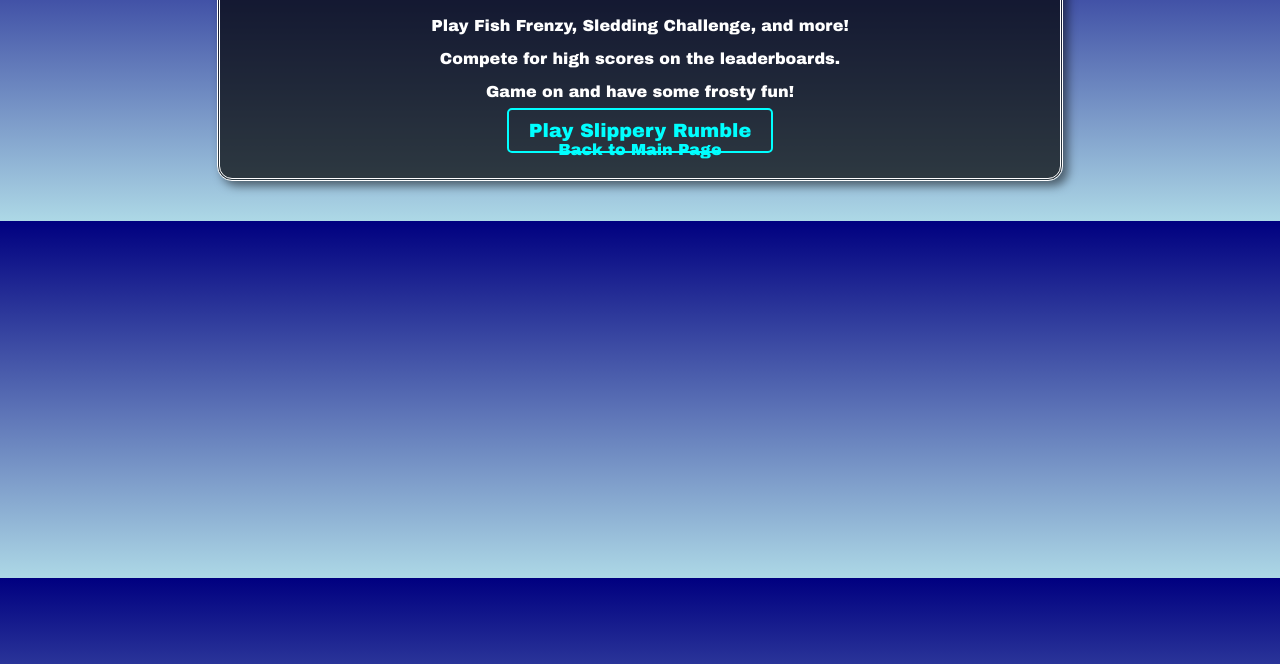
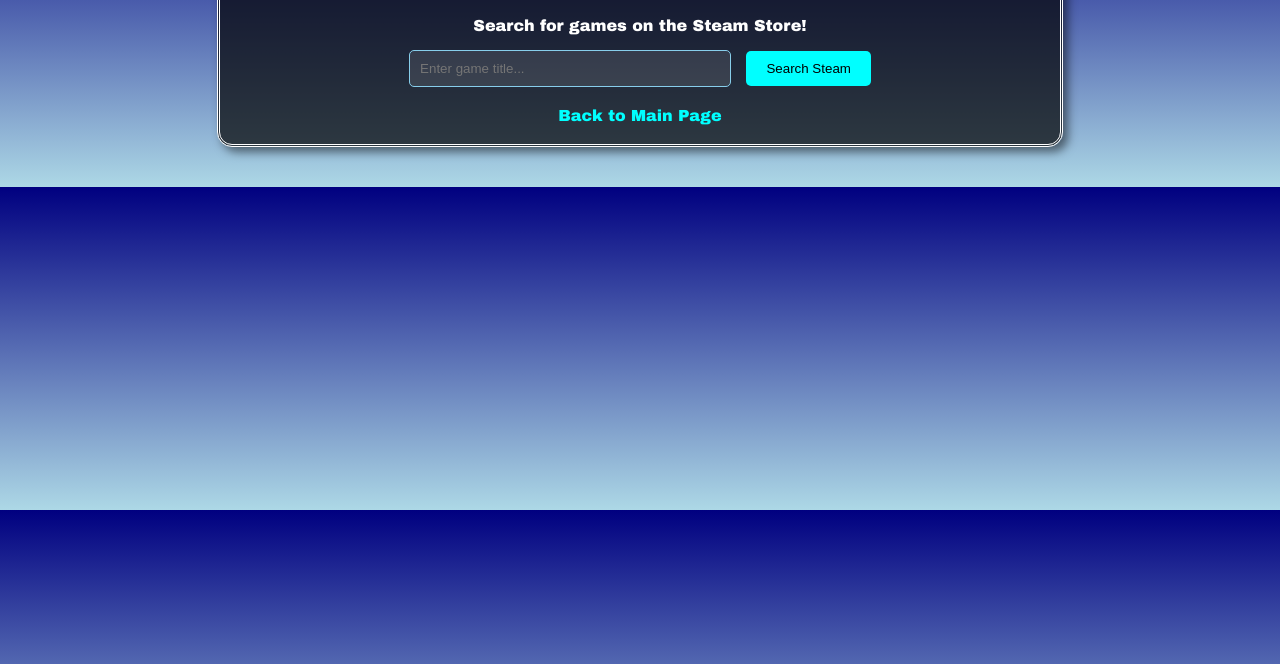
Before and after one commit to Penguin-Online/Penguin-Online-Web, a plain HTML site: page icegames.html in a window 1280 px wide. Shown: the part 136-800 px from the top of the page. Drawn offline with Linux system fonts and the light colour scheme.

Commit message:
Update icegames.html

```diff
--- a/icegames.html
+++ b/icegames.html
@@ -5,7 +5,7 @@
     <meta name="viewport" content="width=device-width, initial-scale=1.0">
     <title>Ice Games - Penguin Online</title>
     <style>
-        body {
+          body {
             font-family: 'Arial Black', sans-serif;
             background: linear-gradient(to bottom, #000080, #ADD8E6);
             color: #FFFFFF;
@@ -25,6 +25,7 @@
             border: 3px double #FFFFFF;
             border-radius: 15px;
             box-shadow: 5px 5px 10px rgba(0, 0, 0, 0.5);
+            position: relative; /* Added for username positioning */
         }
 
         h1 {
@@ -77,52 +78,65 @@
         a:hover {
             text-decoration: underline;
         }
-        #gameLink {
-            margin-top: 20px;
-            font-size: 1.2em;
+
+        .search-container {
+            text-align: center;
+            margin-bottom: 20px;
         }
 
-        #gameLink a {
-            color: #00FFFF;
-            text-decoration: none;
-            padding: 10px 20px;
-            border: 2px solid #00FFFF;
+        #gameSearchInput {
+            padding: 10px;
+            width: 300px;
+            border: 1px solid #87CEEB;
             border-radius: 5px;
+            background-color: rgba(255, 255, 255, 0.1);
+            color: #FFFFFF;
         }
 
-        #gameLink a:hover {
+        #gameSearchButton {
+            padding: 10px 20px;
+            background-color: #00FFFF;
+            color: #000000;
+            border: none;
+            border-radius: 5px;
+            cursor: pointer;
+            margin-left: 10px;
+        }
+
+        #gameSearchButton:hover {
             background-color: #ADD8E6;
-            text-decoration: none;
         }
     </style>
 </head>
 <body>
     <div class="container">
         <h1>Ice Games</h1>
-        <p>Play Fish Frenzy, Sledding Challenge, and more!</p>
-        <p>Compete for high scores on the leaderboards.</p>
-        <p>Game on and have some frosty fun!</p>
+        <p>Search for games on the Steam Store!</p>
 
-        <div id="gameLink">
-            <a href="https://store.steampowered.com/" target="_blank">Play <span id="gameName"></span></a>
+        <div class="search-container">
+            <input type="text" id="gameSearchInput" placeholder="Enter game title...">
+            <button id="gameSearchButton">Search Steam</button>
         </div>
 
         <a href="index.html">Back to Main Page</a>
     </div>
 
     <script>
-        function generateRandomGameName() {
-            const adjectives = ["Frosty", "Icy", "Slippery", "Arctic", "Penguin", "Glacial", "Krill", "Blizzard"];
-            const nouns = ["Dash", "Adventure", "Rumble", "Challenge", "Mania", "Quest", "Odyssey", "Showdown"];
+        const gameSearchInput = document.getElementById('gameSearchInput');
+        const gameSearchButton = document.getElementById('gameSearchButton');
 
-            const randomAdjective = adjectives[Math.floor(Math.random() * adjectives.length)];
-            const randomNoun = nouns[Math.floor(Math.random() * nouns.length)];
+        gameSearchButton.addEventListener('click', () => {
+            const searchTerm = gameSearchInput.value.trim();
+            if (searchTerm) {
+                const steamSearchUrl = `https://store.steampowered.com/search/?term=${encodeURIComponent(searchTerm)}`;
+                window.open(steamSearchUrl, '_blank'); // Open in a new tab
+            }
+        });
 
-            return `${randomAdjective} ${randomNoun}`;
-        }
-
-        document.addEventListener('DOMContentLoaded', function() {
-            document.getElementById('gameName').textContent = generateRandomGameName();
+        gameSearchInput.addEventListener('keydown', (event) => {
+            if (event.key === 'Enter') {
+                gameSearchButton.click();
+            }
         });
     </script>
 </body>
```
